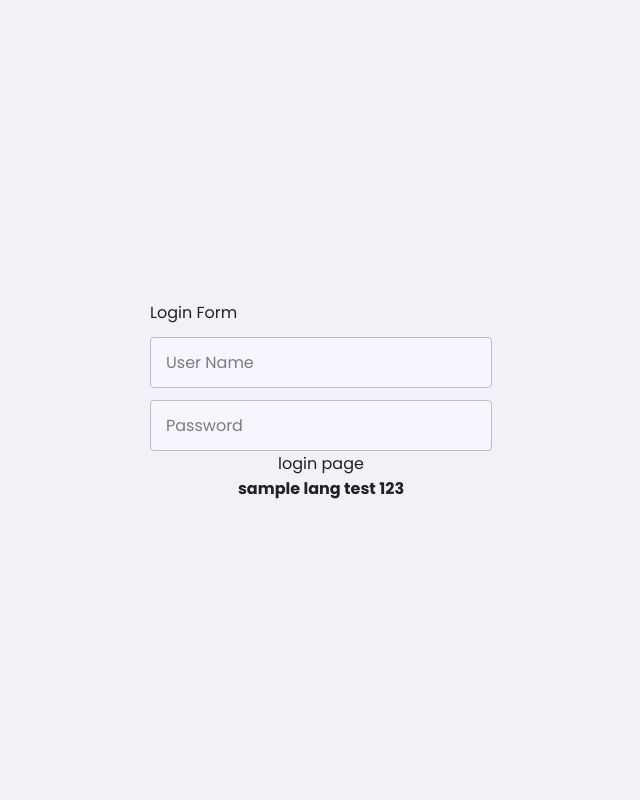
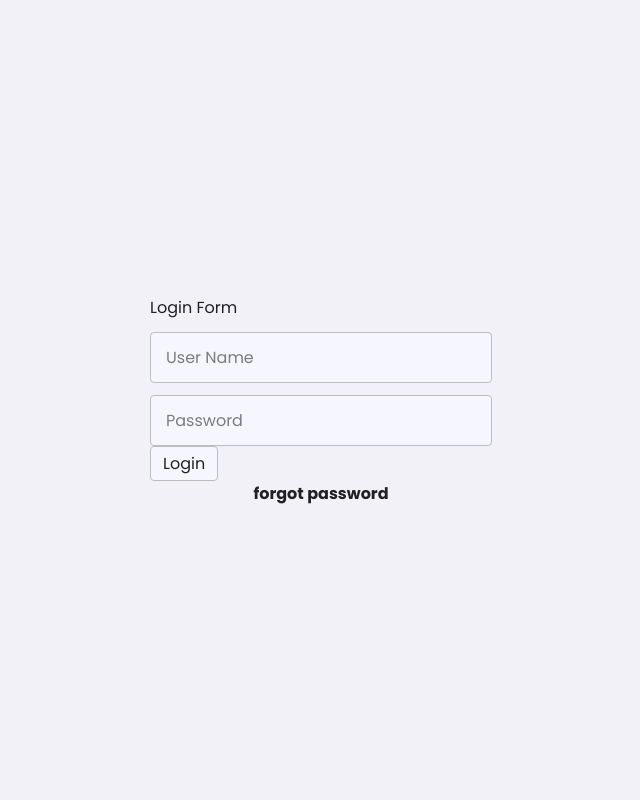
Before and after one commit to MNMCH-REPO/hrts, a PHP site: page / in a window 1280 px wide. Shown: the whole page, without its empty margins (319-959 px from the left). Run offline with PHP 8.4, Linux system fonts and the light colour scheme.

Commit message:
Update login page: add login button and 'forgot password' heading

```diff
--- a/index.php
+++ b/index.php
@@ -21,10 +21,14 @@
             <input type="password" class="textInput" placeholder=" ">
             <label class="textInputLabel">Password</label>
         </div>
+            <button class="btnNeutral">Login
+            </button>
         </form>
-        login page
 
-        <h1>sample lang test 123</h1>
+        <h5>forgot password</h5>
+
+
+
     </div>
     <script src="framework.js"></script>
 </body>
```
